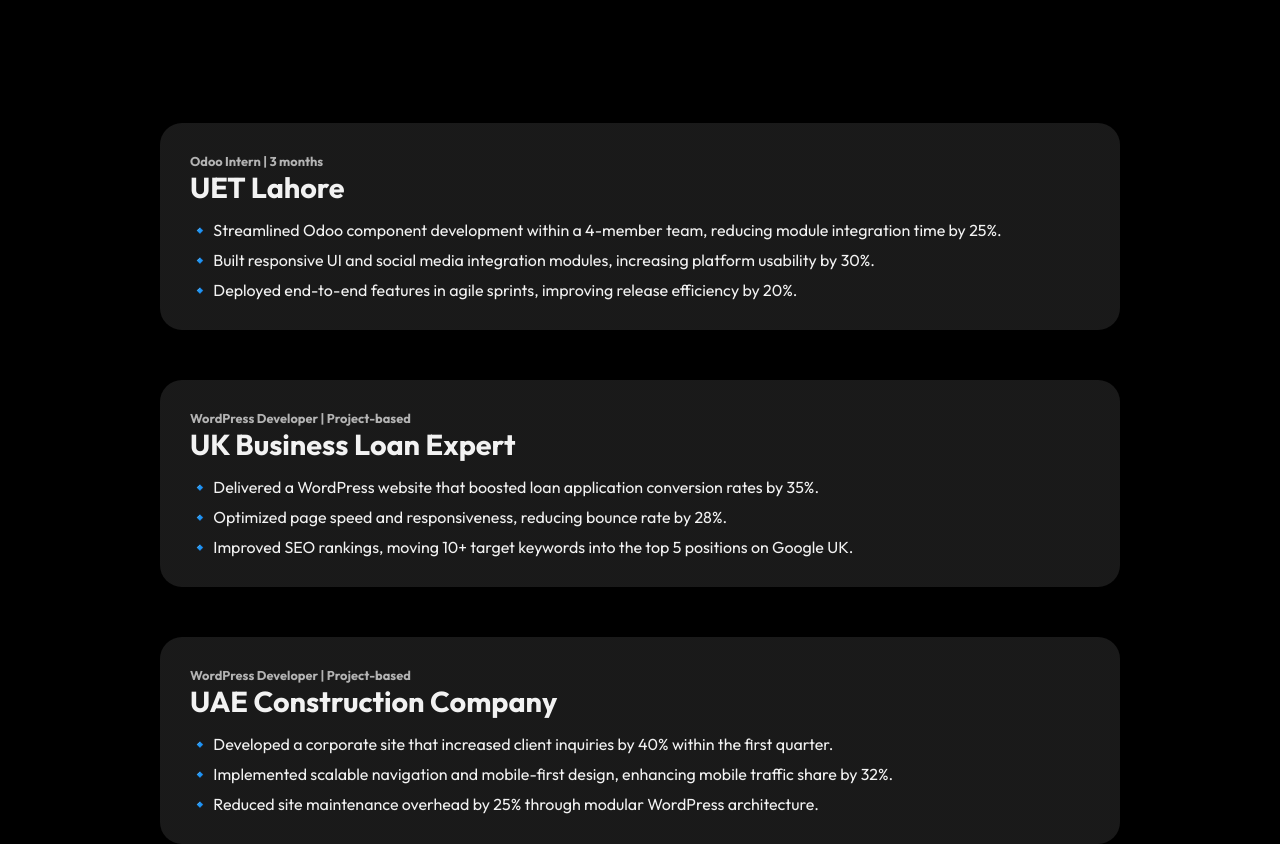
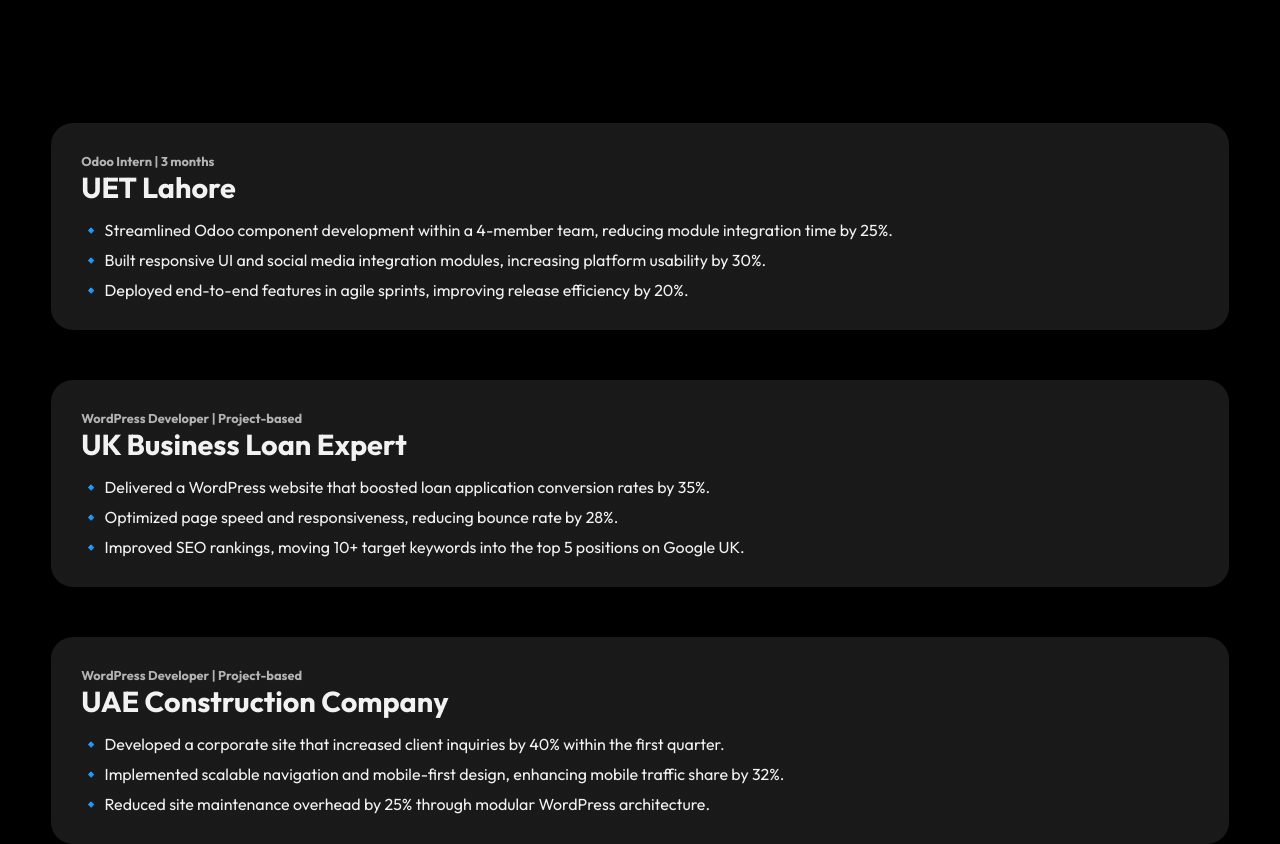
Before and after one commit to mooojn/moon-folio, a Next.js app: page / in a window 1280 px wide. Shown: the part 3680-4524 px from the top of the page. Built offline with nearby package versions, Linux system fonts and the light colour scheme.

Commit message:
Add global vars

```diff
--- a/src/styles/globals.css
+++ b/src/styles/globals.css
@@ -20,8 +20,11 @@
   --text-muted: hsl(0 0% 70%);
 
 
-  --per: 75%;
+  --per: 92%;
   --hover-bg: linear-gradient(var(--bg-light) 50%, var(--bg));
+  --size-sub: 0.8rem;
+  --size-head: 1.8rem;
+  --size-text: 1.2rem;
 }
 
 * {
@@ -58,3 +61,8 @@ a {
 ul {
   list-style: none;
 }
+
+.action {
+  display: flex;
+  justify-content: right;
+}
```
